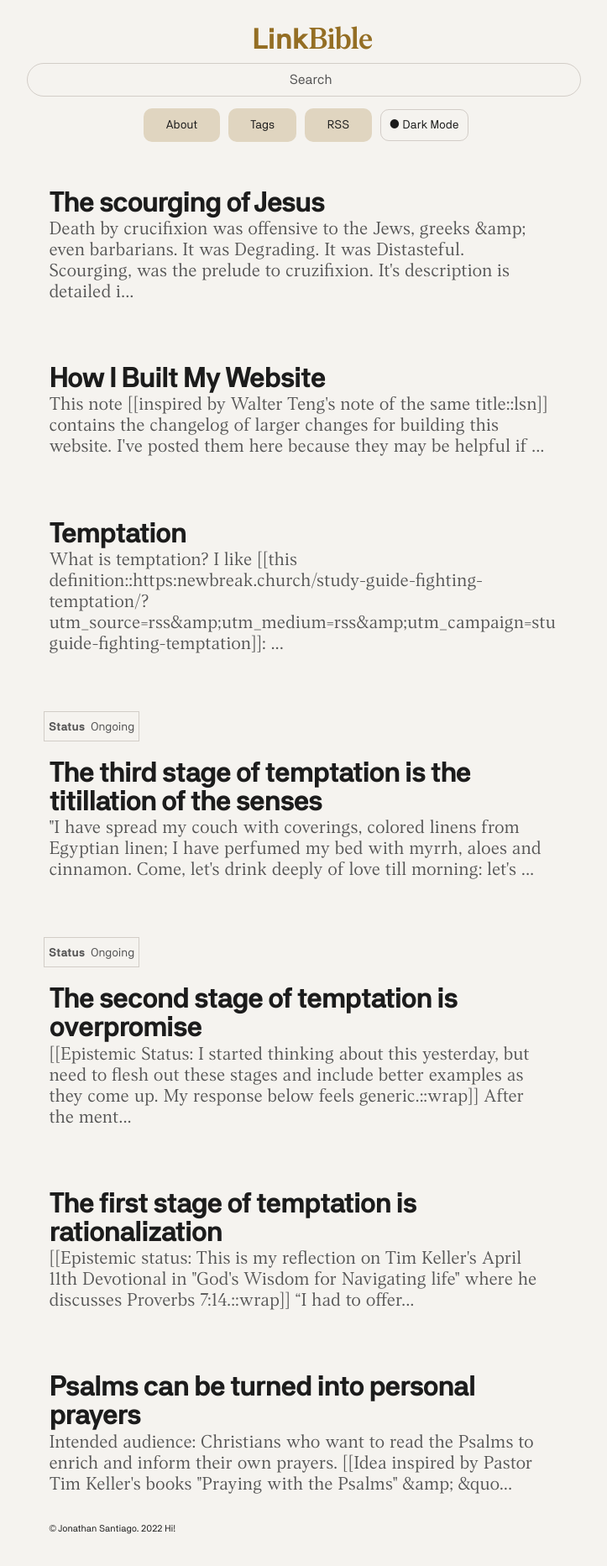
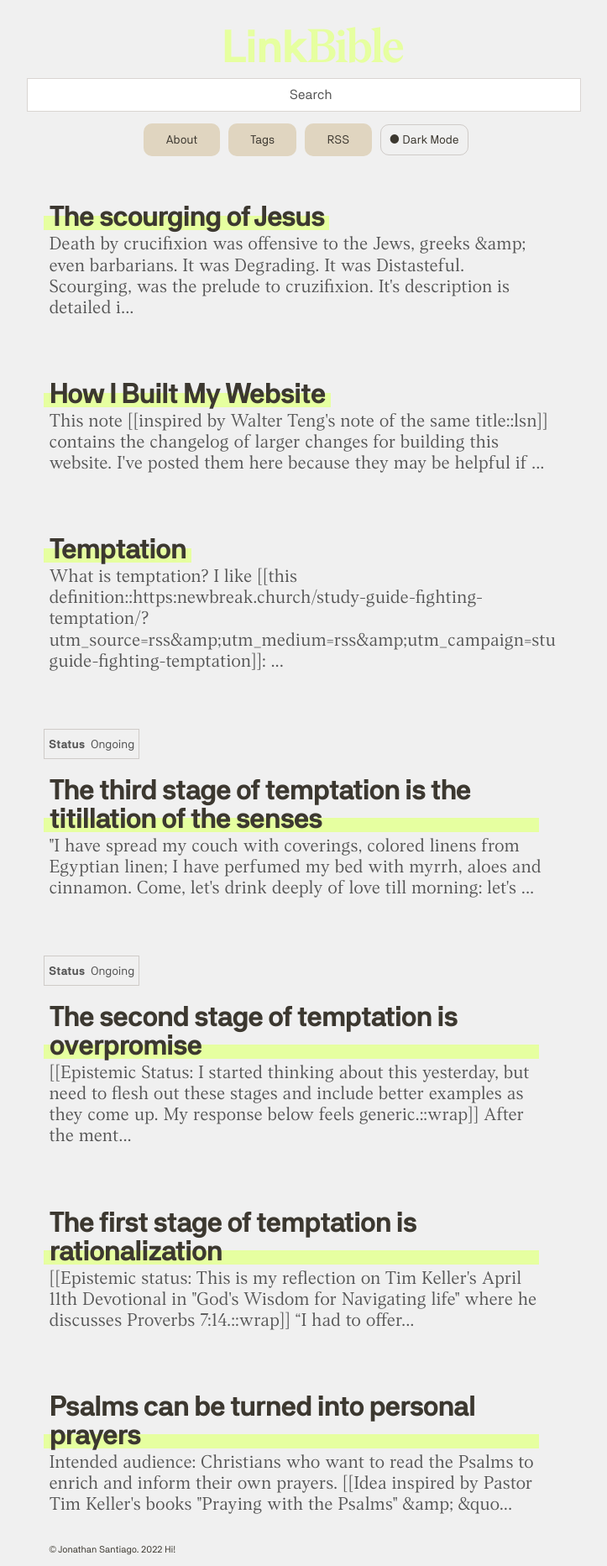
Before and after one commit to jsantiago611/digital-garden-master, a Jekyll site: the page built from index.md, in a window 1280 px wide. Shown: the whole page at 84% size, without its empty margins (278-1001 px from the left). Built offline with Jekyll 4.4.1, drawn with Linux system fonts in a browser that asks for light colours; before the commit the page ends 1840 px from its top, so only the background shows below that.

Commit message:
updating styling to Grist

```diff
--- a/assets/css/Style.css
+++ b/assets/css/Style.css
@@ -731,9 +731,9 @@ layout: Stylesheet
 /*light/dark mode colors*/
 
 html, html[data-theme="light"] {
-	--c-bg: #f5f3ef;
-    --c-accent: #946e24;
-    --c-text: #1c1c1c;
+	--c-bg: #f0f0f0;
+    --c-accent: #e6ffa0;
+    --c-text: #3c3830;
     --c-text-muted: #555555;
     --c-text-strong: #1c1c1c;
     --c-text-link: #6b501a;
@@ -807,9 +807,9 @@ html[data-theme="dark"] {
 	}
 
 	html[data-theme="light"] {
-	--c-bg: #f5f3ef;
-    --c-accent: #946e24;
-    --c-text: #1c1c1c;
+	--c-bg: #f0f0f0;
+    --c-accent: #e6ffa0;
+    --c-text: #3c3830;
     --c-text-muted: #555555;
     --c-text-strong: #1c1c1c;
     --c-text-link: #6b501a;
@@ -1894,25 +1894,25 @@ border-bottom: 1px solid var(--c-card-border);*/
 .site-heading-ltr a {
     text-decoration: none;
     font-weight: 700;
-    font-size: 30px;
+    font-size: 40px;
     font-family: var(--header);
     box-shadow: none;
     line-height: .9;
     color: var(--c-accent);
-    letter-spacing: -1px;
+    letter-spacing: -.16rem;
     /*text-transform: uppercase;*/
 
 }
 
 @media(min-width: 300px)and (max-width: 1069px) {
 	 .site-heading-ltr a {
-	font-size: calc(30px + (35 - 30) * ( 100vw - 300px) / (1070 - 300));
+	font-size: calc(40px + (55 - 40) * ( 100vw - 300px) / (1070 - 300));
 	}
 }
 
 @media(min-width: 1070px) {
 	 .site-heading-ltr a {
-		font-size: 35px
+		font-size: 55px
 	}
 }
 
@@ -2591,16 +2591,11 @@ a.button-block {
     width: 100%;
     height: 40px;
     border: 1px solid var(--c-border);
-    /* border-top: transparent; */
-    /* border-right: transparent; */
-    /* border-left: transparent; */
     font-family: var(--font-family-base) !important;
     color: var(--c-text);
     font-size: var(--font-size-small);
-    background-color: transparent;
+    background-color: white;
     text-align: center;
-    border-radius: 999px;
-
 }
 
 @media(max-width: 500px) {
@@ -2880,7 +2875,6 @@ a.button-block {
 }
 
 .feed-title {
-    color: inherit;
     margin-left: 20px;
     margin-right: 50px;
     font-family: var(--font-family-serif);
@@ -2890,6 +2884,13 @@ a.button-block {
     padding-bottom: 0;
     margin-bottom: 1.5rem;
     letter-spacing: -1.8px;
+    border-bottom: 1px solid transparent;
+    -webkit-box-shadow: inset 0 -0.5em #e6ffa0;
+    box-shadow: inset 0 -0.5em #e6ffa0;
+    color: #3c3830;
+    display: inline-block;
+    -webkit-transition: all .2s cubic-bezier(0.645, 0.045, 0.355, 1);
+    transition: all .2s cubic-bezier(0.645, 0.045, 0.355, 1);
 
     @media(min-width: 300px)and (max-width:1499px) {
       font-size: calc(30px + (35 - 30) * ( 100vw - 300px) / ( 1500 - 300))
@@ -2901,7 +2902,9 @@ a.button-block {
 }
 
 .feed-title:hover {
-	color: inherit;
+	border-bottom: 1px dotted #3c3830;
+    -webkit-box-shadow: inset 0 -0.5em transparent;
+    box-shadow: inset 0 -0.5em transparent;
 }
 
 .feed-excerpt{
```
